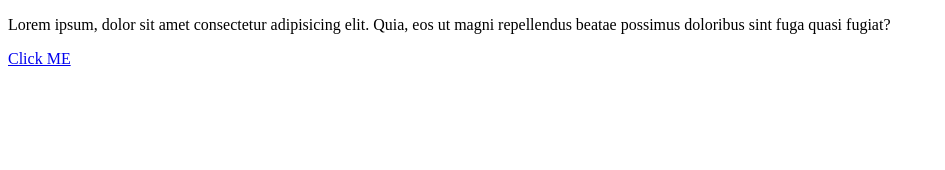
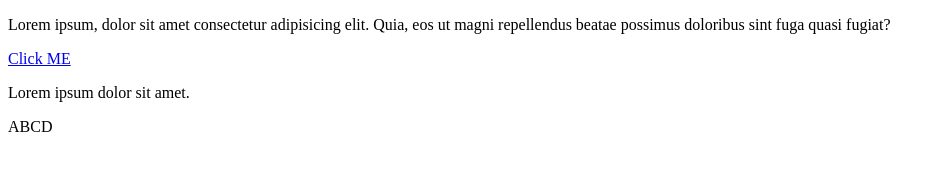
Before and after one commit to Foysal2-0/Demo-Repo, a plain HTML site: page index.html in a window 1280 px wide. Shown: the whole page, without its empty margins (0-945 px from the left). Drawn offline with Linux system fonts and the light colour scheme.

Commit message:
added something

```diff
--- a/index.html
+++ b/index.html
@@ -8,5 +8,7 @@
 <body>
     <p>Lorem ipsum, dolor sit amet consectetur adipisicing elit. Quia, eos ut magni repellendus beatae possimus doloribus sint fuga quasi fugiat?</p>
     <a href="#">Click ME</a>
+    <p>Lorem ipsum dolor sit amet.</p>
+    <div>ABCD</div>
 </body>
 </html>
--- a/style.css
+++ b/style.css
@@ -1,3 +1,5 @@
 *{
     margin: 0;
+    padding: 0;
+    box-sizing: border-box;
 }
```
